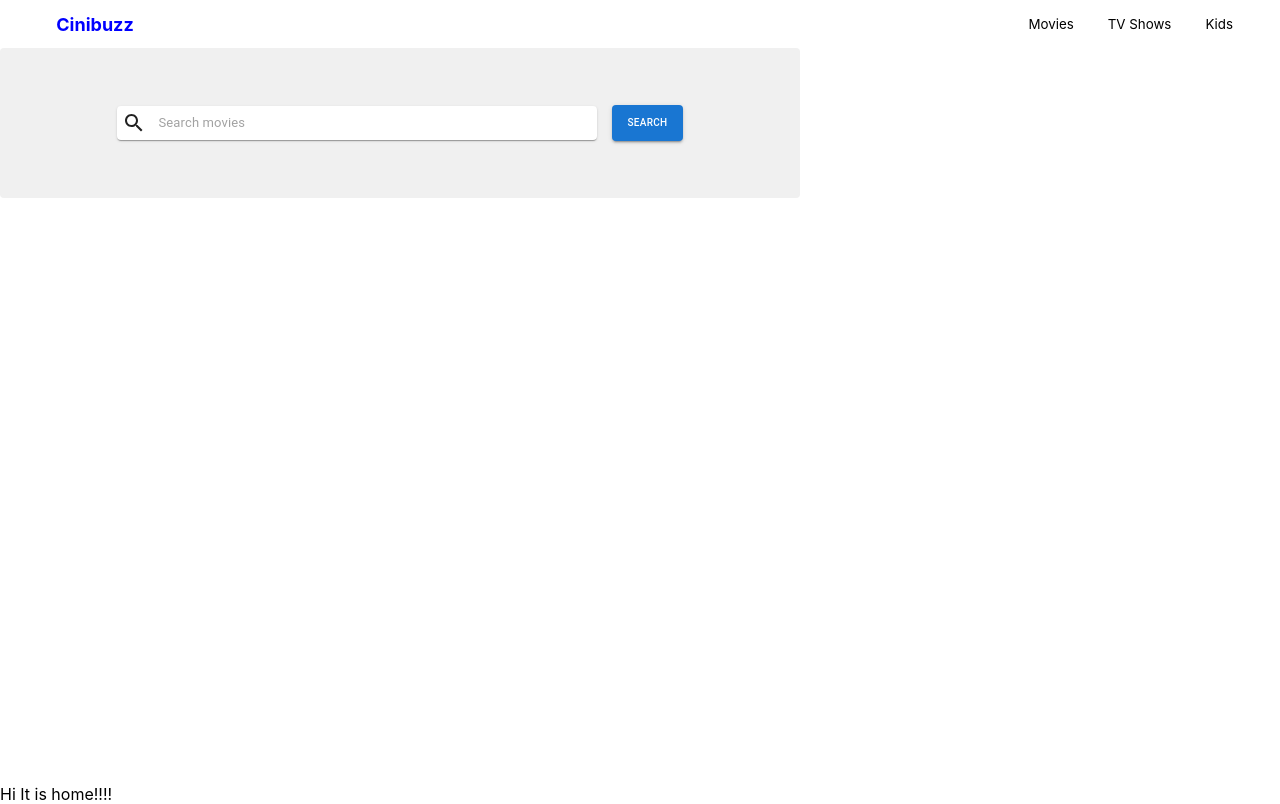
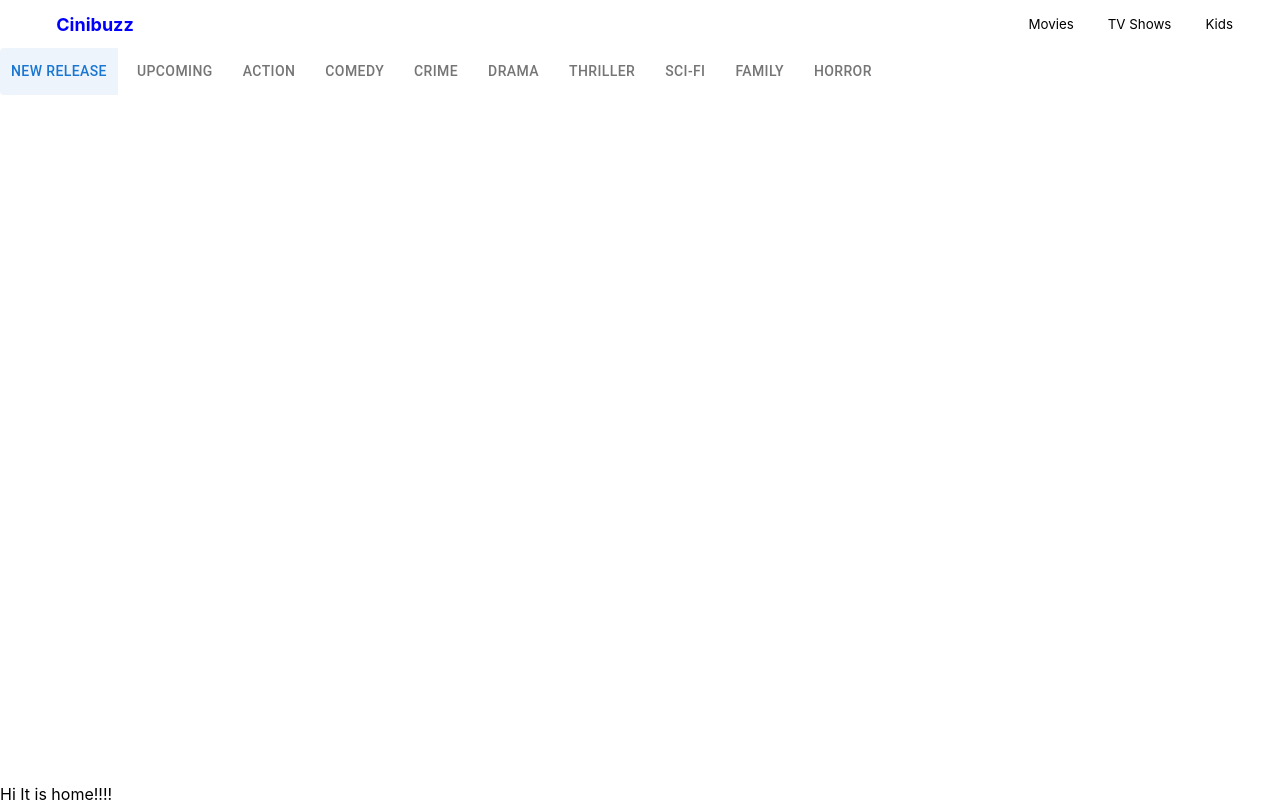
Before and after one commit to gokulramesh71/cinibuzz, a React (Create React App) app in the folder cini/: page / in a window 1280 px wide. Built offline with nearby package versions, Linux system fonts and the light colour scheme.

Commit message:
category list comp added

```diff
--- a/cini/public/index.html
+++ b/cini/public/index.html
@@ -9,12 +9,12 @@
       name="description"
       content="Web site created using create-react-app"
     />
-    <link rel="apple-touch-icon" href="%PUBLIC_URL%/logo192.png" />
+    <!-- <link rel="apple-touch-icon" href="%PUBLIC_URL%/logo192.png" /> -->
     <!--
       manifest.json provides metadata used when your web app is installed on a
       user's mobile device or desktop. See https://developers.google.com/web/fundamentals/web-app-manifest/
     -->
-    <link rel="manifest" href="%PUBLIC_URL%/manifest.json" />
+    <!-- <link rel="manifest" href="%PUBLIC_URL%/manifest.json" /> -->
     <!--
       Notice the use of %PUBLIC_URL% in the tags above.
       It will be replaced with the URL of the `public` folder during the build.
--- /dev/null
+++ b/cini/src/components/CategoryList/CategoryList.js
@@ -0,0 +1,32 @@
+import React from 'react';
+import ToggleButton from "@mui/material/ToggleButton";
+import ToggleButtonGroup from "@mui/material/ToggleButtonGroup";
+
+function CategoryList() {
+  const [alignment, setAlignment] = React.useState("New Release");
+
+  const handleChange = (event, newAlignment) => {
+    setAlignment(newAlignment);
+  };
+
+  const options = ['New Release', 'Upcoming', 'Action', 'Comedy', 'Crime', 'Drama', 'Thriller', 'Sci-Fi', 'Family', 'Horror'];
+
+  return (
+    <ToggleButtonGroup
+      color="primary"
+      value={alignment}
+      exclusive
+      onChange={handleChange}
+    >
+      {
+        options.map((opt, ind) => {
+          return (<ToggleButton key={ind} sx={{ mr: 1, border: 0 }} value={opt}>
+            {opt}
+          </ToggleButton>);
+        })
+      }
+    </ToggleButtonGroup>
+  );
+}
+
+export default CategoryList;
--- a/cini/src/components/Home/Home.js
+++ b/cini/src/components/Home/Home.js
@@ -1,6 +1,6 @@
 import React from 'react';
 import './Home.css';
-import Search from '../Search/Search';
+import CategoryList from '../CategoryList/CategoryList';
 
 function Home() {
   const optionList = ["Kids", "TV Shows", "Movies"];
@@ -18,7 +18,7 @@ function Home() {
 
         </div>
         <div className="body">
-                <Search/>
+                <CategoryList/>
         </div>
         <div className="footer">Hi It is home!!!!</div>
     </div>
--- a/cini/src/components/Search/Search.js
+++ b/cini/src/components/Search/Search.js
@@ -17,7 +17,6 @@ function Search() {
                 <InputBase
                 sx={{ ml: 1, flex: 1, fontSize: '13px' }}
                 placeholder="Search movies"
-                // inputProps={{ 'aria-label': 'search google maps' }}
                 />
             </Paper>
             <Button variant="contained"
```
Also changed, not shown: package.json (added, +22 -0 lines), cini/src/components/CategoryList/CategoryList.css (added), 2 other files (tests, documents, lock files or other folders).
